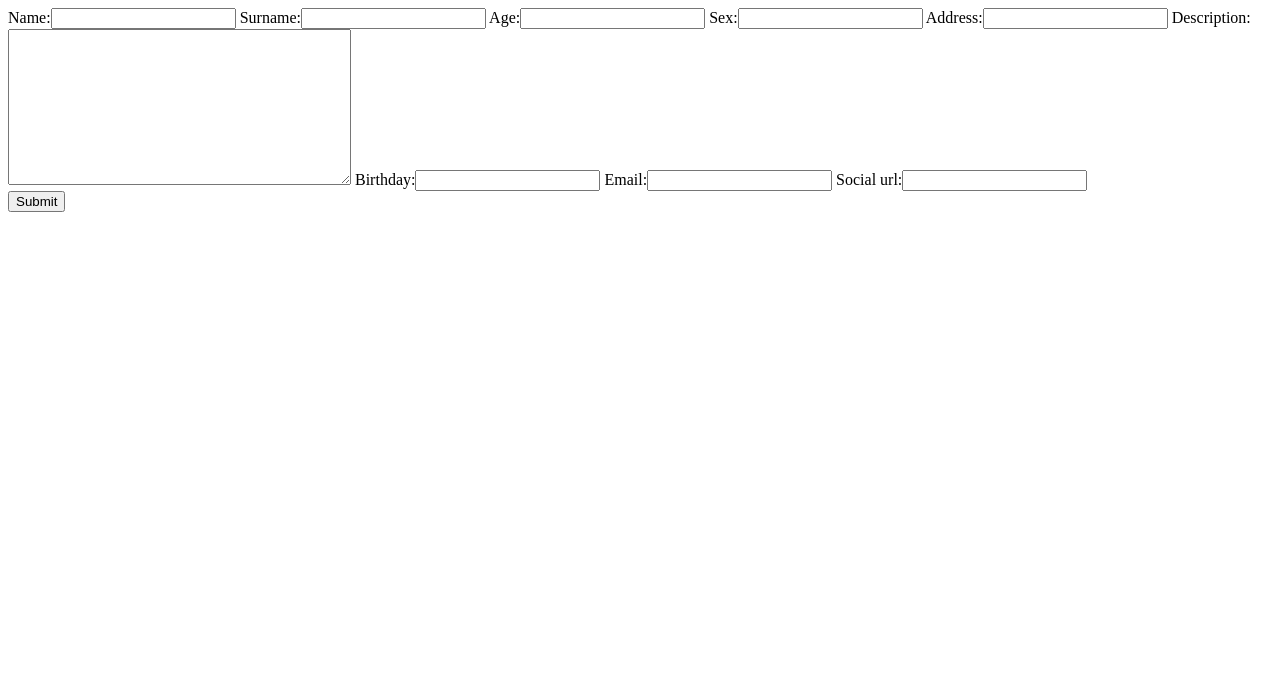
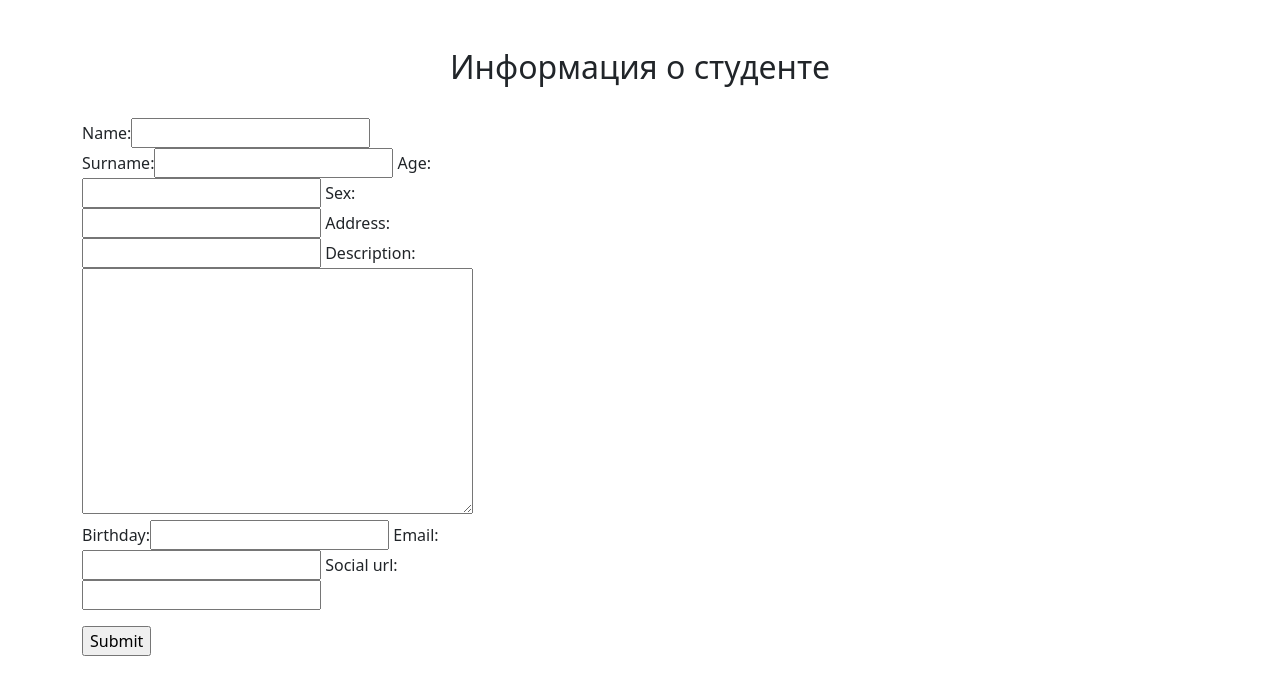
Before and after one commit to kbakhchedzhy/django_project, a Django app: page /add/ in a window 1280 px wide. Shown: the top 695 px of the page. Run offline with Django 3.2, Linux system fonts and the light colour scheme.

Commit message:
finish 09.01

```diff
--- a/home/templates/add_student.html
+++ b/home/templates/add_student.html
@@ -1,15 +1,28 @@
-<!DOCTYPE html>
-<html lang="en">
-<head>
-    <meta charset="UTF-8">
-    <title>Title</title>
-</head>
-<body>
-<form method="POST" action="/add/">
-    {% csrf_token %}
-    {{ form }}
-    <br>
-    <input type="submit">
-</form>
-</body>
-</html>
+{% extends 'base.html' %}
+
+{% block body_block %}
+
+<div class="container">
+  <main>
+    <div class="py-4 text-center">
+      <img class="d-block mx-auto mb-4">
+      <h2>Информация о студенте</h2>
+    </div>
+
+      <div class="col-md-7 col-lg-8">
+          <div class="row g-3">
+            <div class="col-sm-6">
+                <form method="POST" action="/add/">
+                    {% csrf_token %}
+                    {{ form }}
+                    <div class="py-3">
+                        <input type="submit">
+                    </div>
+                </form>
+            </div>
+          </div>
+    </div>
+  </main>
+</div>
+
+{% endblock %}
--- /dev/null
+++ b/home/templates/base.html
@@ -0,0 +1,48 @@
+<!doctype html>
+<html lang="en">
+  <head>
+    <meta charset="utf-8">
+    <meta name="viewport" content="width=device-width, initial-scale=1">
+    <meta name="description" content="">
+    <title>Student</title>
+
+    <link rel="canonical" href="https://getbootstrap.com/docs/5.0/examples/album/">
+
+
+
+    <!-- Bootstrap core CSS -->
+<link href="https://cdn.jsdelivr.net/npm/bootstrap@5.0.0-beta1/dist/css/bootstrap.min.css" rel="stylesheet" integrity="sha384-giJF6kkoqNQ00vy+HMDP7azOuL0xtbfIcaT9wjKHr8RbDVddVHyTfAAsrekwKmP1" crossorigin="anonymous">
+
+    <!-- Favicons -->
+<link rel="apple-touch-icon" href="/docs/5.0/assets/img/favicons/apple-touch-icon.png" sizes="180x180">
+<link rel="icon" href="/docs/5.0/assets/img/favicons/favicon-32x32.png" sizes="32x32" type="image/png">
+<link rel="icon" href="/docs/5.0/assets/img/favicons/favicon-16x16.png" sizes="16x16" type="image/png">
+<link rel="manifest" href="/docs/5.0/assets/img/favicons/manifest.json">
+<link rel="mask-icon" href="/docs/5.0/assets/img/favicons/safari-pinned-tab.svg" color="#7952b3">
+<link rel="icon" href="/docs/5.0/assets/img/favicons/favicon.ico">
+<meta name="theme-color" content="#7952b3">
+
+
+    <style>
+      .bd-placeholder-img {
+        font-size: 1.125rem;
+        text-anchor: middle;
+        -webkit-user-select: none;
+        -moz-user-select: none;
+        user-select: none;
+      }
+
+      @media (min-width: 768px) {
+        .bd-placeholder-img-lg {
+          font-size: 3.5rem;
+        }
+      }
+    </style>
+</head>
+<body>
+
+{% block body_block %}
+{% endblock %}
+
+</body>
+</html>
```
Also changed, not shown: home/templates/index.html (+56 -19 lines), home/templates/update.html (+28 -14 lines), pyproject.toml (added, +18 -0 lines), 1 other file.
